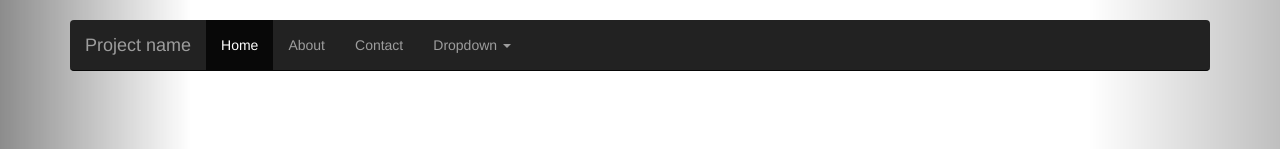
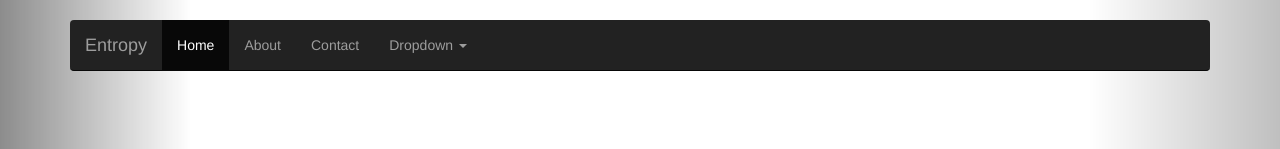
Before and after one commit to EntropyOrg/EntropyOrg.github.io, a website: page index.html in a window 1280 px wide. Shown: the top 149 px of the page. Drawn offline with Linux system fonts and the light colour scheme.

Commit message:
update project name in navbar

```diff
--- a/index.html
+++ b/index.html
@@ -37,7 +37,7 @@
                 <span class="icon-bar"></span>
                 <span class="icon-bar"></span>
               </button>
-              <a class="navbar-brand" href="#">Project name</a>
+              <a class="navbar-brand" href="#">Entropy</a>
             </div>
             <div id="navbar" class="navbar-collapse collapse">
               <ul class="nav navbar-nav">
```
